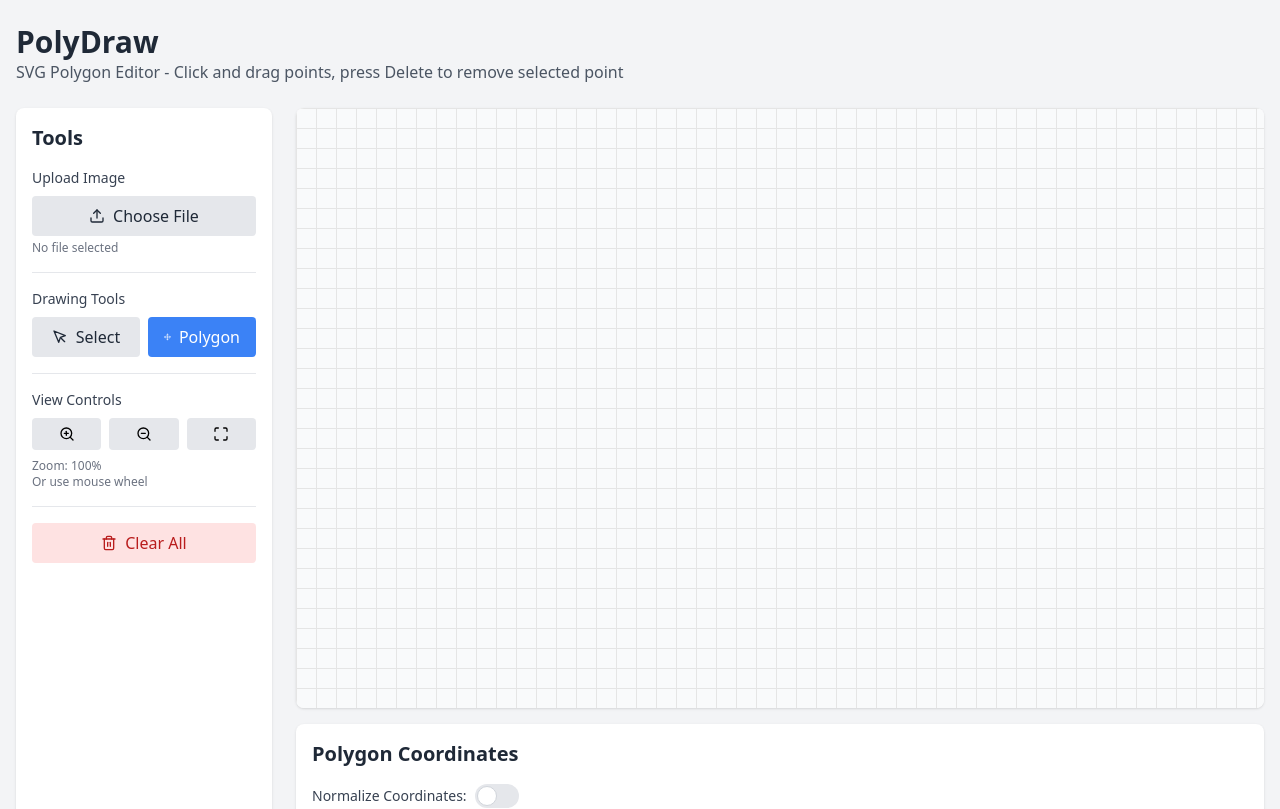
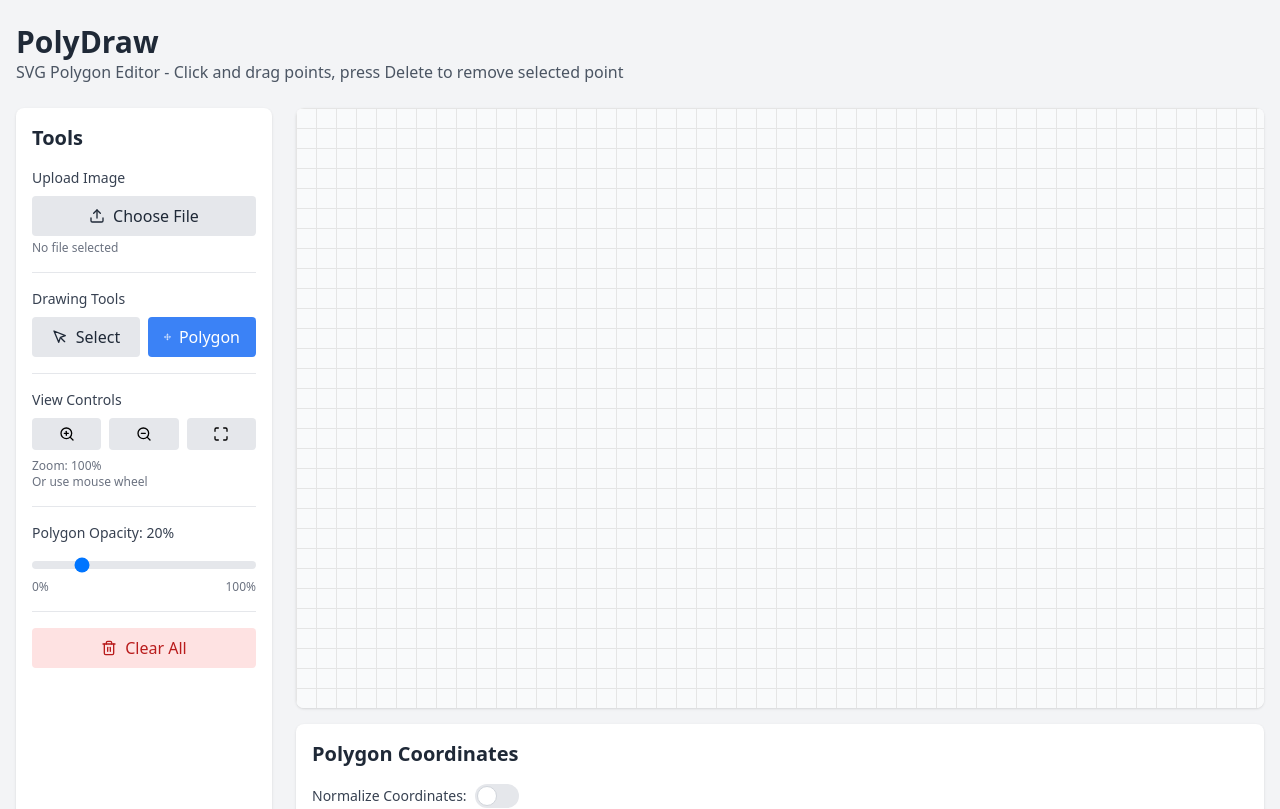
Before and after one commit to gerrylwk/PolyDraw, a React (Vite) app: page / in a window 1280 px wide. Shown: the top 809 px of the page. Built offline with nearby package versions, Linux system fonts and the light colour scheme.

Commit message:
Added slider for polygon opacity

```diff
--- a/src/App.tsx
+++ b/src/App.tsx
@@ -45,6 +45,7 @@ function App() {
   const [copied, setCopied] = useState(false);
   const [snapToEdge, setSnapToEdge] = useState(true);
   const [snapThreshold, setSnapThreshold] = useState(20);
+  const [polygonOpacity, setPolygonOpacity] = useState(0.2);
 
   // Refs
   const canvasContainerRef = useRef<HTMLDivElement>(null);
@@ -256,6 +257,7 @@ function App() {
 
     const pointsStr = polygon.points.map(p => `${p.x},${p.y}`).join(' ');
     polygon.element.setAttribute('points', pointsStr);
+    polygon.element.setAttribute('fill-opacity', polygonOpacity.toString());
 
     polygon.points.forEach((point, index) => {
       if (polygon.pointElements[index]) {
@@ -286,7 +288,8 @@ function App() {
     svg.style.transformOrigin = '0 0';
 
     const polygonElement = document.createElementNS("http://www.w3.org/2000/svg", "polygon");
-    polygonElement.setAttribute('class', 'fill-blue-500 fill-opacity-20 stroke-blue-500 stroke-2');
+    polygonElement.setAttribute('class', 'fill-blue-500 stroke-blue-500 stroke-2');
+    polygonElement.setAttribute('fill-opacity', polygonOpacity.toString());
     polygonElement.style.vectorEffect = 'non-scaling-stroke';
 
     const previewLine = document.createElementNS("http://www.w3.org/2000/svg", "line");
@@ -504,6 +507,19 @@ function App() {
     setSelectedPoint(null);
   };
 
+  const updateAllPolygonOpacity = (opacity: number) => {
+    polygons.forEach(polygon => {
+      if (polygon.element) {
+        polygon.element.setAttribute('fill-opacity', opacity.toString());
+      }
+    });
+  };
+
+  const handleOpacityChange = (newOpacity: number) => {
+    setPolygonOpacity(newOpacity);
+    updateAllPolygonOpacity(newOpacity);
+  };
+
   const generatePythonCode = () => {
     if (polygons.length === 0) return '# No polygons created yet';
 
@@ -659,6 +675,25 @@ function App() {
                 <div className="mt-2 text-xs text-gray-500">
                   <div>Zoom: {Math.round(scale * 100)}%</div>
                   <div>Or use mouse wheel</div>
+                </div>
+              </div>
+
+              <div className="border-t border-gray-200 pt-4">
+                <label className="block text-sm font-medium text-gray-700 mb-2">
+                  Polygon Opacity: {Math.round(polygonOpacity * 100)}%
+                </label>
+                <input
+                  type="range"
+                  min="0"
+                  max="1"
+                  step="0.05"
+                  value={polygonOpacity}
+                  onChange={(e) => handleOpacityChange(parseFloat(e.target.value))}
+                  className="w-full h-2 bg-gray-200 rounded-lg appearance-none cursor-pointer"
+                />
+                <div className="flex justify-between text-xs text-gray-500 mt-1">
+                  <span>0%</span>
+                  <span>100%</span>
                 </div>
               </div>
 
```
